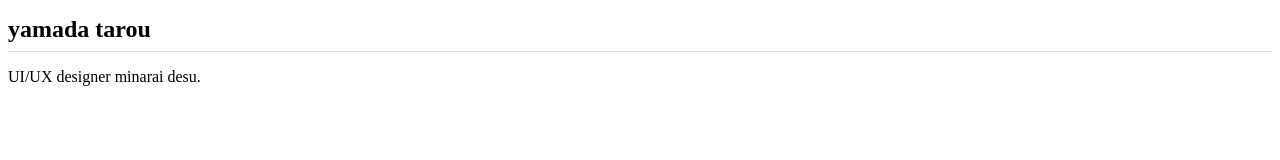
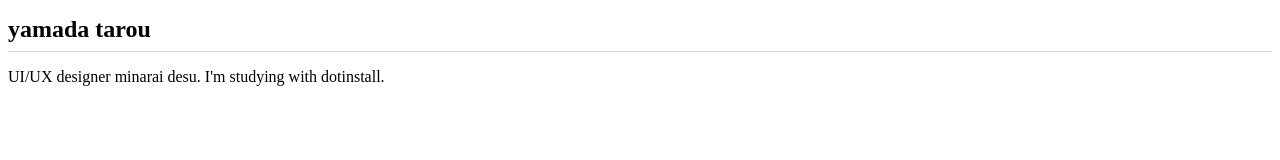
Before and after one commit to tac-coder/dotinstall.github.io, a plain HTML site: page index.html in a window 1280 px wide. Drawn offline with Linux system fonts and the light colour scheme.

Commit message:
Add files via upload

```diff
--- a/index.html
+++ b/index.html
@@ -7,6 +7,6 @@
   </head>
   <body>
     <h1>yamada tarou</h1>
-    <p>UI/UX designer minarai desu.</p>
+    <p>UI/UX designer minarai desu. I'm studying with dotinstall. </p>
   </body>
 </html>
```
